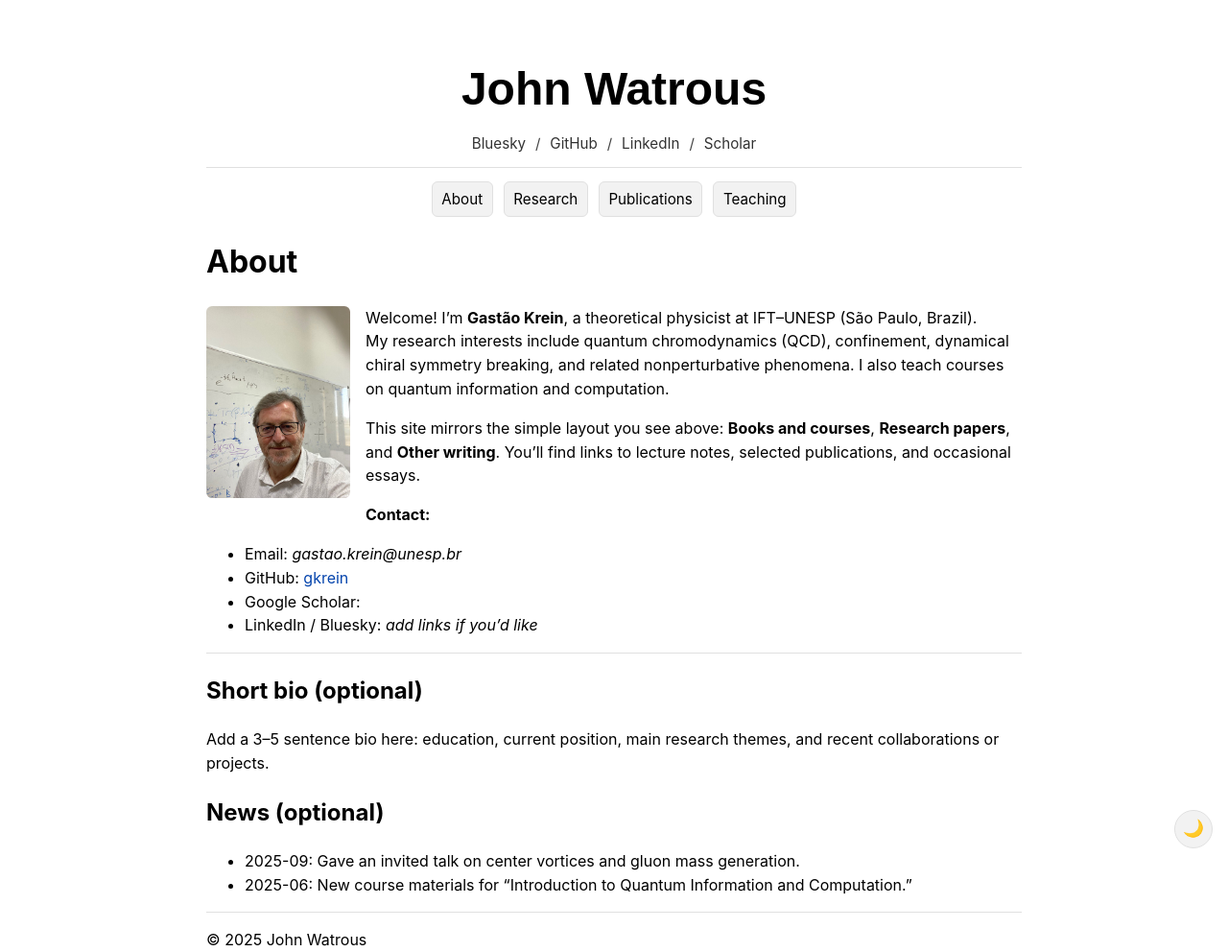
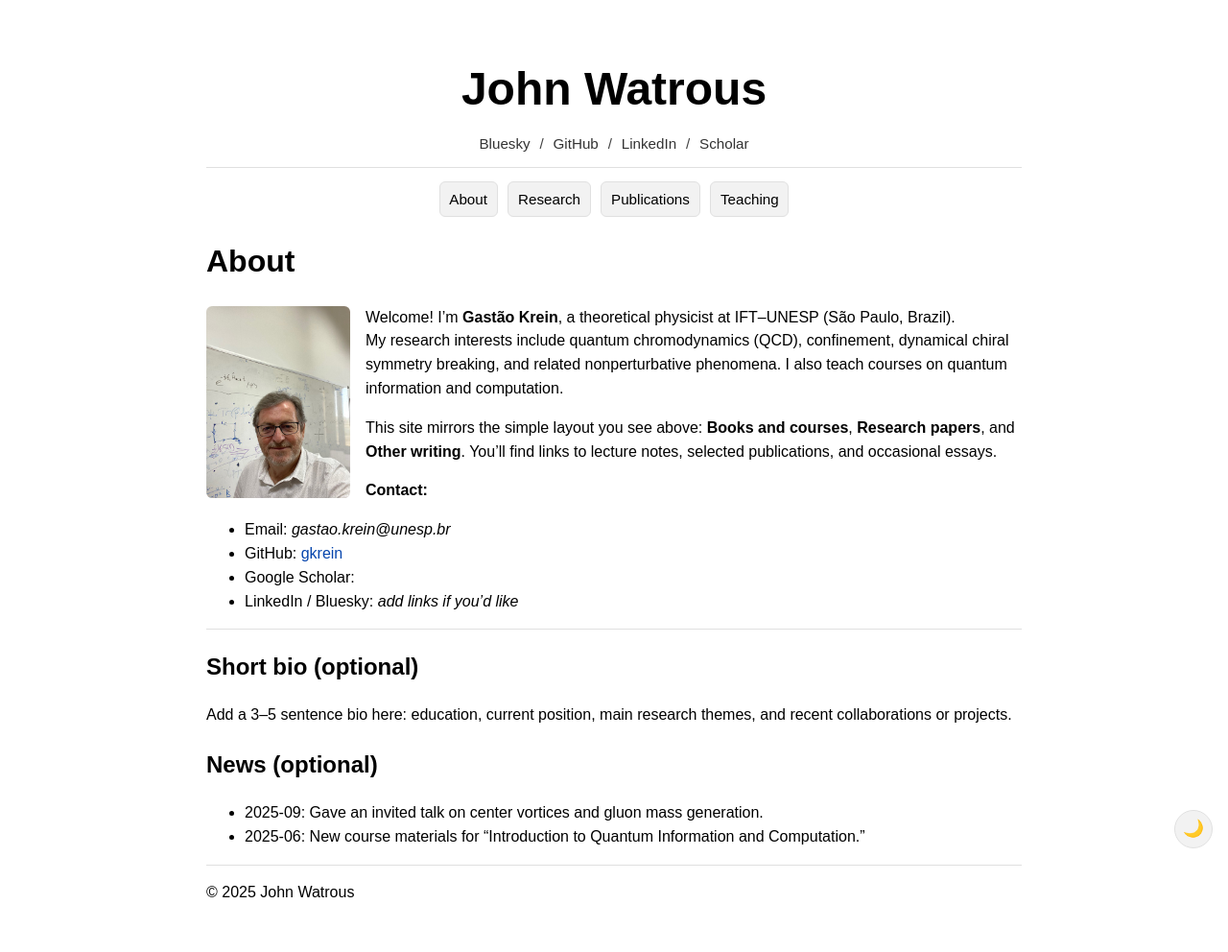
Before and after one commit to gkrein/gkrein.github.io, a Jekyll site: the page built from index.md, in a window 1280 px wide. Shown: the whole page at 96% size. Built offline with Jekyll 4.4.1, drawn with Linux system fonts in a browser that asks for light colours; after the commit the page ends 956 px from its top, so only the background shows below that.

Commit message:
Update site.css

```diff
--- a/assets/css/site.css
+++ b/assets/css/site.css
@@ -26,8 +26,8 @@ html, body {
 body {
   background-color: var(--bg-color);
   color: var(--text-color);
-  font-family: -apple-system, BlinkMacSystemFont, "Segoe UI", Roboto,
-               Helvetica, Arial, "Apple Color Emoji", "Segoe UI Emoji";
+  font-family: Arial, -apple-system, BlinkMacSystemFont, "Segoe UI", Roboto,
+               Helvetica, "Apple Color Emoji", "Segoe UI Emoji";
   line-height: 1.55;
   margin: 1.5rem;
 }
```
